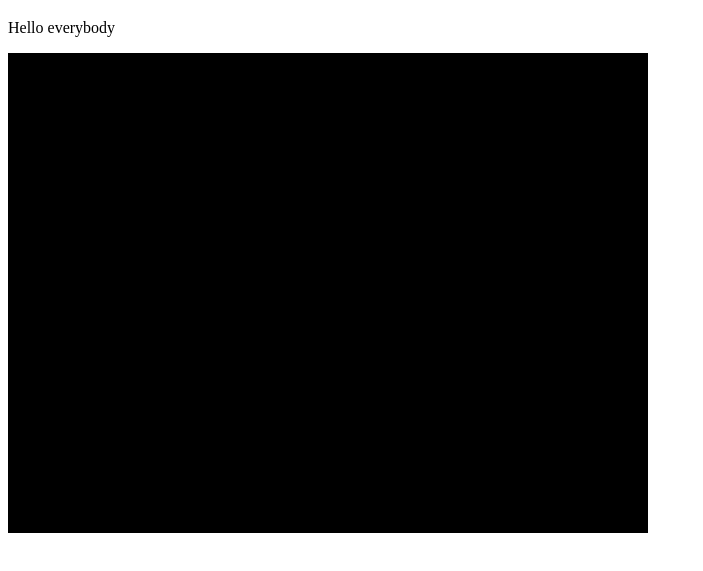
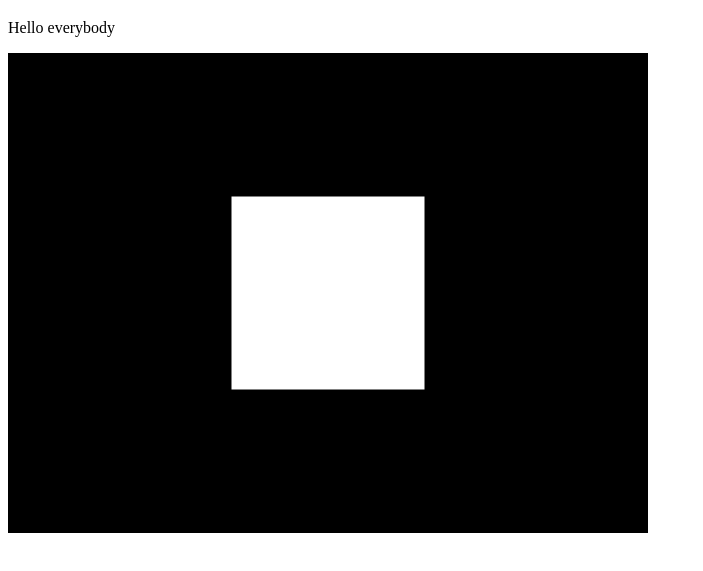
Before and after one commit to RocketRace/breathing-geometry, a website: page docs/index.html in a window 1280 px wide. Shown: the part 61-632 px from the top of the page, without its empty margins (0-703 px from the left). Drawn offline with nearby package versions, Linux system fonts and the light colour scheme.

Commit message:
ESM and more WebGL

```diff
--- /dev/null
+++ b/docs/buffer.js
@@ -0,0 +1,16 @@
+function initBuffers(gl) {
+    const positionBuffer = initPositionBuffer(gl);
+    return {
+        position: positionBuffer,
+    };
+}
+function initPositionBuffer(gl) {
+    // Create and activate buffer
+    const positionBuffer = gl.createBuffer();
+    gl.bindBuffer(gl.ARRAY_BUFFER, positionBuffer);
+    // Add data
+    const positions = [1.0, 1.0, -1.0, 1.0, 1.0, -1.0, -1.0, -1.0];
+    gl.bufferData(gl.ARRAY_BUFFER, new Float32Array(positions), gl.STATIC_DRAW);
+    return positionBuffer;
+}
+export { initBuffers };
--- /dev/null
+++ b/docs/draw.js
@@ -0,0 +1,59 @@
+import { mat4 } from "gl-matrix";
+function drawScene(gl, programInfo, buffers) {
+    gl.clearColor(0.0, 0.0, 0.0, 1.0); // Clear to black, fully opaque
+    gl.clearDepth(1.0); // Clear everything
+    gl.enable(gl.DEPTH_TEST); // Enable depth testing
+    gl.depthFunc(gl.LEQUAL); // Near things obscure far things
+    // Clear the canvas before we start drawing on it.
+    gl.clear(gl.COLOR_BUFFER_BIT | gl.DEPTH_BUFFER_BIT);
+    // Create a perspective matrix, a special matrix that is
+    // used to simulate the distortion of perspective in a camera.
+    // Our field of view is 45 degrees, with a width/height
+    // ratio that matches the display size of the canvas
+    // and we only want to see objects between 0.1 units
+    // and 100 units away from the camera.
+    const fieldOfView = (45 * Math.PI) / 180; // in radians
+    const canvas = gl.canvas;
+    const aspect = canvas.clientWidth / canvas.clientHeight;
+    const zNear = 0.1;
+    const zFar = 100.0;
+    const projectionMatrix = mat4.create();
+    // note: glmatrix.js always has the first argument
+    // as the destination to receive the result.
+    mat4.perspective(projectionMatrix, fieldOfView, aspect, zNear, zFar);
+    // Set the drawing position to the "identity" point, which is
+    // the center of the scene.
+    const modelViewMatrix = mat4.create();
+    // Now move the drawing position a bit to where we want to
+    // start drawing the square.
+    mat4.translate(modelViewMatrix, // destination matrix
+    modelViewMatrix, // matrix to translate
+    [-0.0, 0.0, -6.0]); // amount to translate
+    // Tell WebGL how to pull out the positions from the position
+    // buffer into the vertexPosition attribute.
+    setPositionAttribute(gl, buffers, programInfo);
+    // Tell WebGL to use our program when drawing
+    gl.useProgram(programInfo.program);
+    // Set the shader uniforms
+    gl.uniformMatrix4fv(programInfo.uniformLocations.projectionMatrix, false, projectionMatrix);
+    gl.uniformMatrix4fv(programInfo.uniformLocations.modelViewMatrix, false, modelViewMatrix);
+    {
+        const offset = 0;
+        const vertexCount = 4;
+        gl.drawArrays(gl.TRIANGLE_STRIP, offset, vertexCount);
+    }
+}
+// Tell WebGL how to pull out the positions from the position
+// buffer into the vertexPosition attribute.
+function setPositionAttribute(gl, buffers, programInfo) {
+    const numComponents = 2; // pull out 2 values per iteration
+    const type = gl.FLOAT; // the data in the buffer is 32bit floats
+    const normalize = false; // don't normalize
+    const stride = 0; // how many bytes to get from one set of values to the next
+    // 0 = use type and numComponents above
+    const offset = 0; // how many bytes inside the buffer to start from
+    gl.bindBuffer(gl.ARRAY_BUFFER, buffers.position);
+    gl.vertexAttribPointer(programInfo.attribLocations.vertexPosition, numComponents, type, normalize, stride, offset);
+    gl.enableVertexAttribArray(programInfo.attribLocations.vertexPosition);
+}
+export { drawScene };
--- a/docs/index.html
+++ b/docs/index.html
@@ -3,14 +3,15 @@
 <head>
     <meta charset="utf-8" />
     <title>Breathing Geometry</title>
-    <script src="./main.js" defer></script>
     <!-- Matrix operations for WebGL -->
-    <script
-      src="https://cdnjs.cloudflare.com/ajax/libs/gl-matrix/2.8.1/gl-matrix-min.js"
-      integrity="sha512-zhHQR0/H5SEBL3Wn6yYSaTTZej12z0hVZKOv3TwCUXT1z5qeqGcXJLLrbERYRScEDDpYIJhPC1fk31gqR783iQ=="
-      crossorigin="anonymous"
-      defer>
+    <script type="importmap">
+        {
+            "imports": {
+                "gl-matrix": "https://esm.sh/gl-matrix@3.4.3"
+            }
+        }
     </script>
+    <script src="./main.js" type="module"></script>
 </head>
 <body>
     <h1>Test page</h1>
--- a/docs/main.js
+++ b/docs/main.js
@@ -1,5 +1,5 @@
-"use strict";
-var _a;
+import { initBuffers } from "./buffer.js";
+import { drawScene } from "./draw.js";
 // JS utilities
 const panic = (msg) => {
     alert(msg);
@@ -46,10 +46,7 @@ void main() {
 // Main program
 // Initialize the canvas and context
 const canvas = document.querySelector("#canvas");
-const gl = (_a = canvas === null || canvas === void 0 ? void 0 : canvas.getContext("webgl")) !== null && _a !== void 0 ? _a : panic("Unable to initialize WebGL. Your browser or machine may not support it.");
-// Clear with all black
-gl.clearColor(0.0, 0.0, 0.0, 1.0);
-gl.clear(gl.COLOR_BUFFER_BIT);
+const gl = canvas?.getContext("webgl") ?? panic("Unable to initialize WebGL. Your browser or machine may not support it.");
 const program = createProgram(vsSource, fsSource);
 const programInfo = {
     program: program,
@@ -61,3 +58,5 @@ const programInfo = {
         modelViewMatrix: gl.getUniformLocation(program, "uModelViewMatrix"),
     },
 };
+const buffers = initBuffers(gl);
+drawScene(gl, programInfo, buffers);
--- a/package.json
+++ b/package.json
@@ -4,11 +4,13 @@
   "description": "A breathing exercise with regular polyhedra and their spherical geometries.",
   "main": "docs/index.html",
   "scripts": {
-    "watch": "npx tsc --watch"
+    "watch": "npx tsc --watch",
+    "local": "python3 -m http.server -d docs"
   },
   "author": "",
   "license": "MPL-2.0",
   "devDependencies": {
-    "typescript": "^5.6.3"
+    "typescript": "^5.6.3",
+    "gl-matrix": "^3.4.3"
   }
 }
--- /dev/null
+++ b/src/buffer.ts
@@ -0,0 +1,19 @@
+function initBuffers(gl: WebGLRenderingContext) {
+    const positionBuffer = initPositionBuffer(gl);
+
+    return {
+        position: positionBuffer,
+    };
+}
+
+function initPositionBuffer(gl: WebGLRenderingContext) {
+    // Create and activate buffer
+    const positionBuffer = gl.createBuffer();
+    gl.bindBuffer(gl.ARRAY_BUFFER, positionBuffer);
+    // Add data
+    const positions = [1.0, 1.0, -1.0, 1.0, 1.0, -1.0, -1.0, -1.0];
+    gl.bufferData(gl.ARRAY_BUFFER, new Float32Array(positions), gl.STATIC_DRAW);
+    return positionBuffer;
+}
+
+export { initBuffers };
--- /dev/null
+++ b/src/draw.ts
@@ -0,0 +1,90 @@
+import { mat4 } from "gl-matrix";
+
+function drawScene(gl: WebGLRenderingContext, programInfo: any, buffers: any) {
+    gl.clearColor(0.0, 0.0, 0.0, 1.0); // Clear to black, fully opaque
+    gl.clearDepth(1.0); // Clear everything
+    gl.enable(gl.DEPTH_TEST); // Enable depth testing
+    gl.depthFunc(gl.LEQUAL); // Near things obscure far things
+
+    // Clear the canvas before we start drawing on it.
+
+    gl.clear(gl.COLOR_BUFFER_BIT | gl.DEPTH_BUFFER_BIT);
+
+    // Create a perspective matrix, a special matrix that is
+    // used to simulate the distortion of perspective in a camera.
+    // Our field of view is 45 degrees, with a width/height
+    // ratio that matches the display size of the canvas
+    // and we only want to see objects between 0.1 units
+    // and 100 units away from the camera.
+
+    const fieldOfView = (45 * Math.PI) / 180; // in radians
+    const canvas = gl.canvas as HTMLCanvasElement
+    const aspect = canvas.clientWidth / canvas.clientHeight;
+    const zNear = 0.1;
+    const zFar = 100.0;
+    const projectionMatrix = mat4.create();
+
+    // note: glmatrix.js always has the first argument
+    // as the destination to receive the result.
+    mat4.perspective(projectionMatrix, fieldOfView, aspect, zNear, zFar);
+
+    // Set the drawing position to the "identity" point, which is
+    // the center of the scene.
+    const modelViewMatrix = mat4.create();
+
+    // Now move the drawing position a bit to where we want to
+    // start drawing the square.
+    mat4.translate(
+        modelViewMatrix, // destination matrix
+        modelViewMatrix, // matrix to translate
+        [-0.0, 0.0, -6.0],
+    ); // amount to translate
+
+    // Tell WebGL how to pull out the positions from the position
+    // buffer into the vertexPosition attribute.
+    setPositionAttribute(gl, buffers, programInfo);
+
+    // Tell WebGL to use our program when drawing
+    gl.useProgram(programInfo.program);
+
+    // Set the shader uniforms
+    gl.uniformMatrix4fv(
+        programInfo.uniformLocations.projectionMatrix,
+        false,
+        projectionMatrix,
+    );
+    gl.uniformMatrix4fv(
+        programInfo.uniformLocations.modelViewMatrix,
+        false,
+        modelViewMatrix,
+    );
+
+    {
+        const offset = 0;
+        const vertexCount = 4;
+        gl.drawArrays(gl.TRIANGLE_STRIP, offset, vertexCount);
+    }
+}
+
+// Tell WebGL how to pull out the positions from the position
+// buffer into the vertexPosition attribute.
+function setPositionAttribute(gl: WebGLRenderingContext, buffers: any, programInfo: any) {
+    const numComponents = 2; // pull out 2 values per iteration
+    const type = gl.FLOAT; // the data in the buffer is 32bit floats
+    const normalize = false; // don't normalize
+    const stride = 0; // how many bytes to get from one set of values to the next
+    // 0 = use type and numComponents above
+    const offset = 0; // how many bytes inside the buffer to start from
+    gl.bindBuffer(gl.ARRAY_BUFFER, buffers.position);
+    gl.vertexAttribPointer(
+        programInfo.attribLocations.vertexPosition,
+        numComponents,
+        type,
+        normalize,
+        stride,
+        offset,
+    );
+    gl.enableVertexAttribArray(programInfo.attribLocations.vertexPosition);
+}
+
+export { drawScene };
```
Also changed, not shown: src/main.ts (+11 -8 lines), tsconfig.json (+5 -2 lines), 1 other file.
